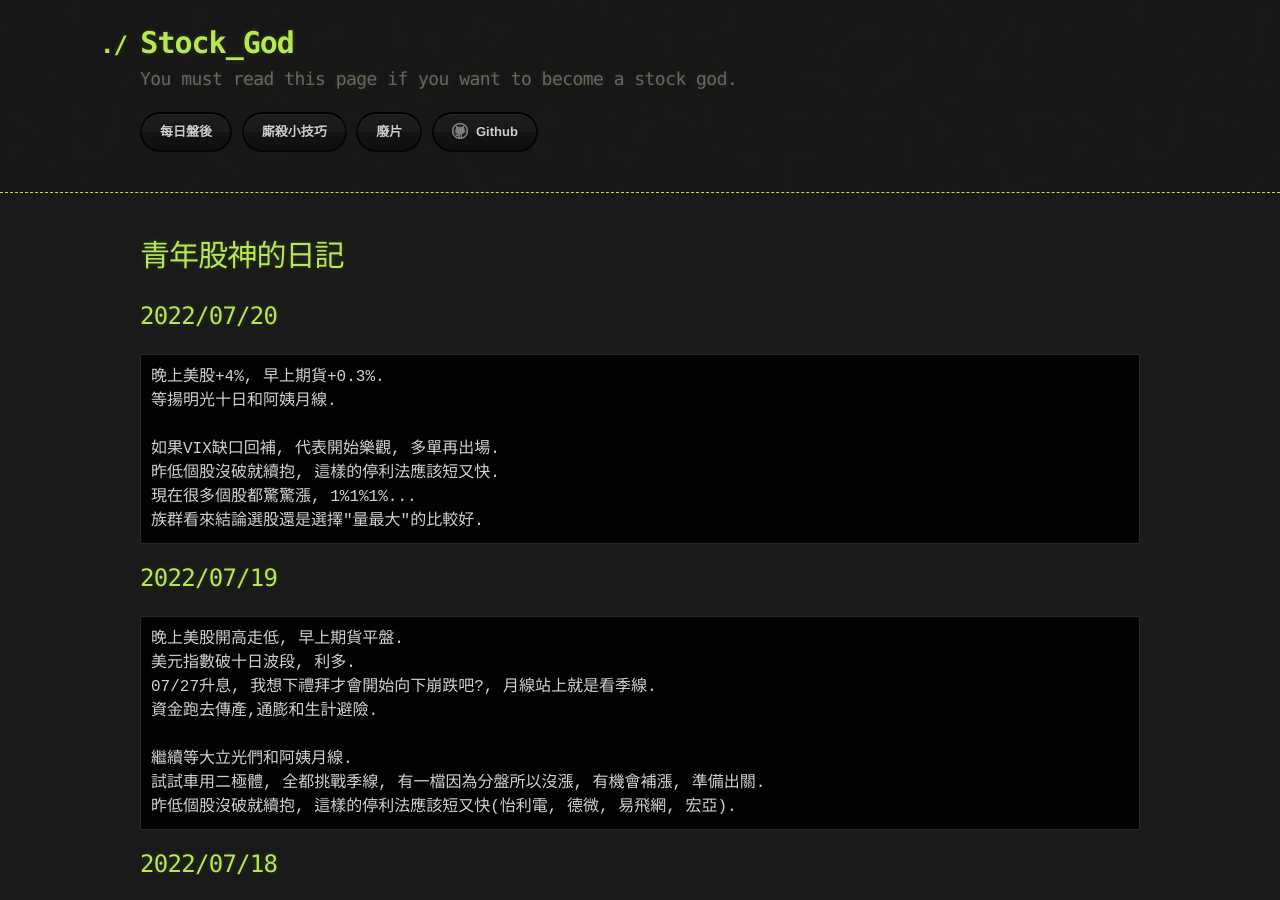
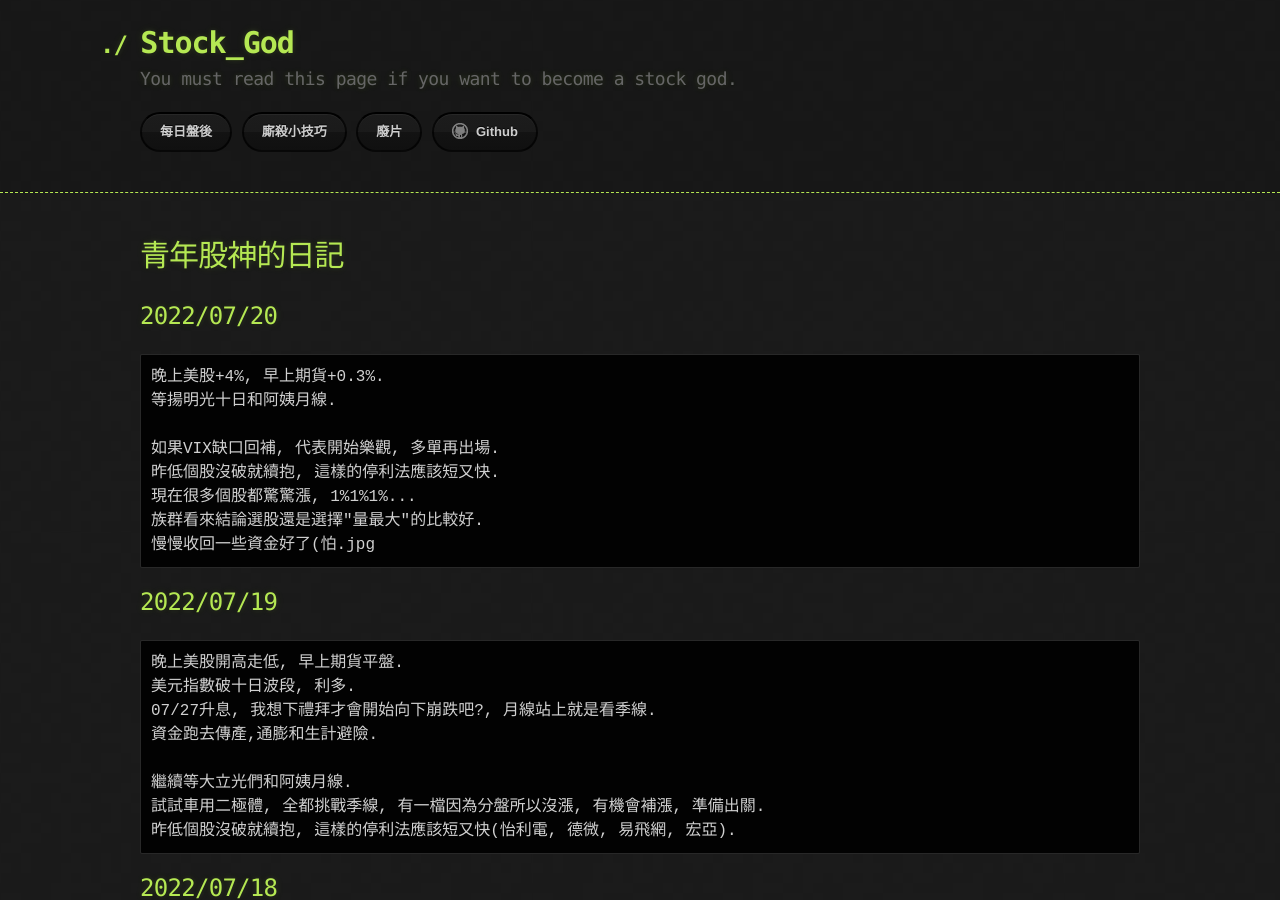
Before and after one commit to lepg5487/Stock_God, a Jekyll site: the page built from index.md, in a window 1280 px wide and 900 px high. Built offline with Jekyll 4.4.1, drawn with Linux system fonts in a browser that asks for light colours; our own code applies the rules of GitHub Pages for plain Markdown files.

Commit message:
Update index.md

````diff
--- a/index.md
+++ b/index.md
@@ -12,6 +12,7 @@ layout: testlayouts
 昨低個股沒破就續抱, 這樣的停利法應該短又快.
 現在很多個股都驚驚漲, 1%1%1%...
 族群看來結論選股還是選擇"量最大"的比較好.
+慢慢收回一些資金好了(怕.jpg
 ```
 
 ## 2022/07/19
````
